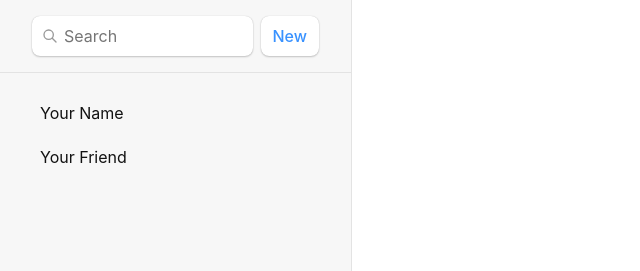
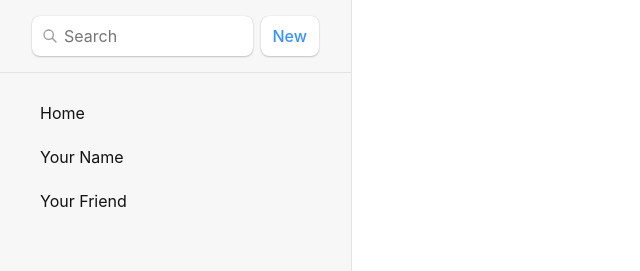
Before and after one commit to kasapvictor/react-route, a React (Vite) app: page / in a window 1280 px wide. Shown: the top 271 px of the page, without its empty margins (0-640 px from the left). Built offline with nearby package versions, Linux system fonts and the light colour scheme; a small style sheet from the web is missing.

Commit message:
feat: Added Link and Outlet Data

```diff
--- a/src/components/Sidebar.tsx
+++ b/src/components/Sidebar.tsx
@@ -1,3 +1,5 @@
+import { Link } from 'react-router-dom';
+
 export const Sidebar = () => {
   return (
     <>
@@ -16,15 +18,17 @@ export const Sidebar = () => {
         <nav>
           <ul>
             <li>
-              <a href={`contacts/1`}>Your Name</a>
+              <Link to={`/`}>Home</Link>
             </li>
             <li>
-              <a href={`contacts/2`}>Your Friend</a>
+              <Link to={`contacts/1`}>Your Name</Link>
+            </li>
+            <li>
+              <Link to={`contacts/2`}>Your Friend</Link>
             </li>
           </ul>
         </nav>
       </div>
-      <div id="detail"></div>
     </>
   );
 };
--- a/src/pages/Home.tsx
+++ b/src/pages/Home.tsx
@@ -1,5 +1,14 @@
+import { Outlet } from 'react-router-dom';
+
 import { Sidebar } from '@app/components';
 
 export const Home = () => {
-  return <Sidebar />;
+  return (
+    <>
+      <Sidebar />
+      <div id="detail">
+        <Outlet />
+      </div>
+    </>
+  );
 };
```
Also changed, not shown: src/index.tsx (+6 -4 lines).
